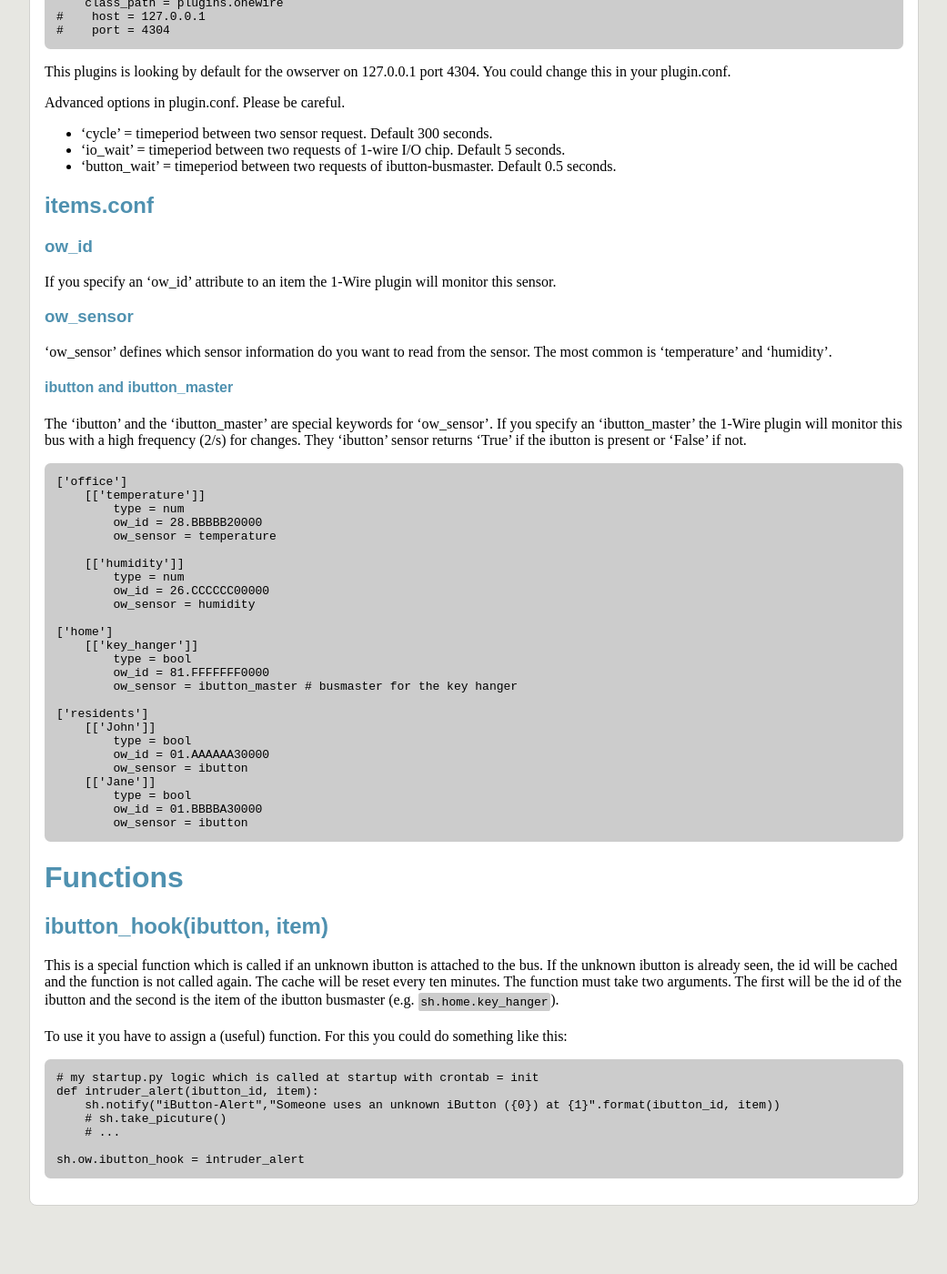
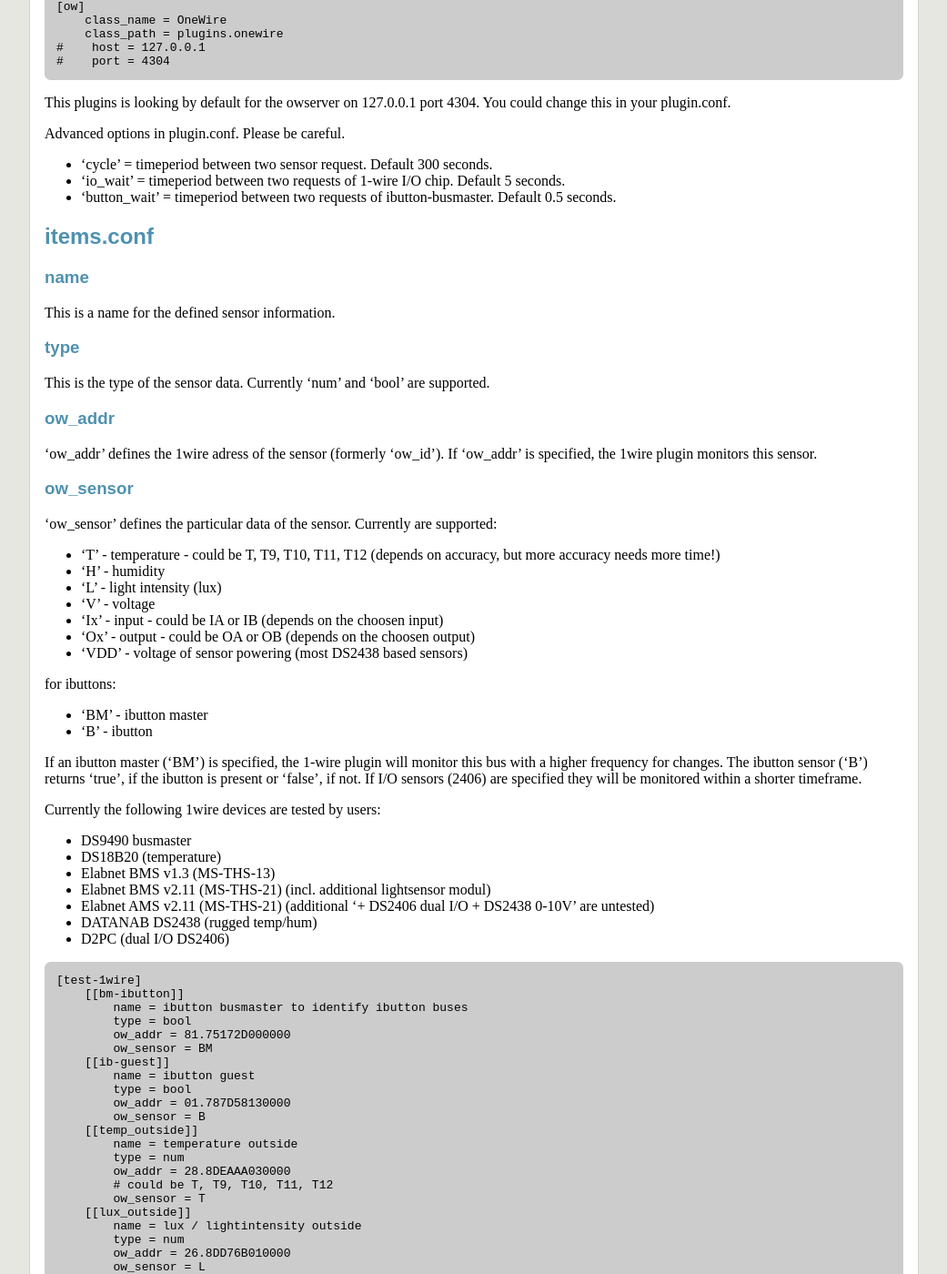
Before and after one commit to mknx/smarthome, a Jekyll site: the page built from plugins/onewire/index.md, in a window 1280 px wide and 1400 px high, scrolled down 543 px. Shown: the whole window at 91% size, without its empty margins (128-1169 px from the left). Built offline with Jekyll 4.4.1, drawn with Linux system fonts in a browser that asks for light colours; Markdown is read by kramdown in place of the engine named in the settings; before the commit the page ends 1920 px from its top, so only the background shows below that; some of the changed text lies outside the part shown.

```diff
--- a/plugins/onewire/index.md
+++ b/plugins/onewire/index.md
@@ -14,6 +12,8 @@ Hint: to run the owserver as non root. You have to add a udev rule for the usb b
 <pre># /etc/udev/rules.d/80-smarthome.rules
 SUBSYSTEM=="usb",ENV{DEVTYPE}=="usb_device",ATTR{idVendor}=="04fa", ATTR{idProduct}=="2490",GROUP="smarthome",MODE="0660"
 </pre>
+
+Hint2: You can also use a running owserver on another host.
 
 Configuration
 =============
@@ -36,46 +36,95 @@ Advanced options in plugin.conf. Please be careful.
 * 'io_wait' = timeperiod between two requests of 1-wire I/O chip. Default 5 seconds.
 * 'button_wait' = timeperiod between two requests of ibutton-busmaster. Default 0.5 seconds.
 
+
+
 items.conf
 --------------
 
-### ow_id
-If you specify an 'ow_id' attribute to an item the 1-Wire plugin will monitor this sensor.
+### name
+This is a name for the defined sensor information.
+
+### type
+This is the type of the sensor data. Currently 'num' and 'bool' are supported.
+
+### ow_addr
+'ow_addr' defines the 1wire adress of the sensor (formerly 'ow_id'). If 'ow_addr' is specified, the 1wire plugin monitors this sensor.
 
 ### ow_sensor
-'ow_sensor' defines which sensor information do you want to read from the sensor. The most common is 'temperature' and 'humidity'.
+'ow_sensor' defines the particular data of the sensor. Currently are supported:
 
-#### ibutton and ibutton_master
-The 'ibutton' and the 'ibutton_master' are special keywords for 'ow_sensor'.
-If you specify an 'ibutton_master' the 1-Wire plugin will monitor this bus with a high frequency (2/s) for changes.
-They 'ibutton' sensor returns 'True' if the ibutton is present or 'False' if not.
+* 'T' - temperature - could be T, T9, T10, T11, T12 (depends on accuracy, but more accuracy needs more time!)
+* 'H' - humidity
+* 'L' - light intensity (lux)
+* 'V' - voltage
+* 'Ix' - input - could be IA or IB (depends on the choosen input)
+* 'Ox' - output - could be OA or OB (depends on the choosen output)
+* 'VDD' - voltage of sensor powering (most DS2438 based sensors)
 
-<pre>['office']
-    [['temperature']]
+for ibuttons:
+
+* 'BM' - ibutton master
+* 'B' - ibutton
+
+If an ibutton master ('BM') is specified, the 1-wire plugin will monitor this bus with a higher frequency for changes.
+The ibutton sensor ('B') returns 'true', if the ibutton is present or 'false', if not.
+If I/O sensors (2406) are specified they will be monitored within a shorter timeframe.
+
+Currently the following 1wire devices are tested by users:
+
+* DS9490 busmaster
+* DS18B20 (temperature)
+* Elabnet BMS v1.3  (MS-THS-13)
+* Elabnet BMS v2.11 (MS-THS-21) (incl. additional lightsensor modul)
+* Elabnet AMS v2.11 (MS-THS-21) (additional '+ DS2406 dual I/O + DS2438 0-10V' are untested)
+* DATANAB DS2438 (rugged temp/hum)
+* D2PC (dual I/O DS2406)
+
+<pre>
+[test-1wire]
+    [[bm-ibutton]]
+        name = ibutton busmaster to identify ibutton buses
+        type = bool
+        ow_addr = 81.75172D000000
+        ow_sensor = BM
+    [[ib-guest]]
+        name = ibutton guest
+        type = bool
+        ow_addr = 01.787D58130000
+        ow_sensor = B
+    [[temp_outside]]
+        name = temperature outside
         type = num
-        ow_id = 28.BBBBB20000
-        ow_sensor = temperature
-
-    [['humidity']]
+        ow_addr = 28.8DEAAA030000
+        # could be T, T9, T10, T11, T12
+        ow_sensor = T
+    [[lux_outside]]
+        name = lux / lightintensity outside
         type = num
-        ow_id = 26.CCCCCC00000
-        ow_sensor = humidity
-
-['home']
-    [['key_hanger']]
+        ow_addr = 26.8DD76B010000
+        ow_sensor = L
+    [[humidity_outside]]
+        name = humidity outside
+        type = num
+        ow_addr = 26.8DD76B010000
+        ow_sensor = H
+    [[input_water_leak]]
+        name = input water leak detection
         type = bool
-        ow_id = 81.FFFFFFF0000
-        ow_sensor = ibutton_master # busmaster for the key hanger
-
-['residents']
-    [['John']]
+        ow_addr = 3A.C6CC07000000
+        # could be IA, IB
+        ow_sensor = IA
+    [[output_led1]]
+        name = output led1 keys
         type = bool
-        ow_id = 01.AAAAAA30000
-        ow_sensor = ibutton
-    [['Jane']]
-        type = bool
-        ow_id = 01.BBBBA30000
-        ow_sensor = ibutton
+        ow_addr = 3A.C6CC07000000
+        # could be OA, OB
+        ow_sensor = OB
+    [[voltage_sensor]]
+        name = voltage of the sensor input (0-10V)
+        type = num
+        ow_addr = 26.A9D76B010000
+        ow_sensor = V
 </pre>
 
 Functions
```
Also changed, not shown: other parts of plugins/onewire/index.md (+0 -2 lines), plugins/owng/index.md (deleted, +0 -148 lines).
